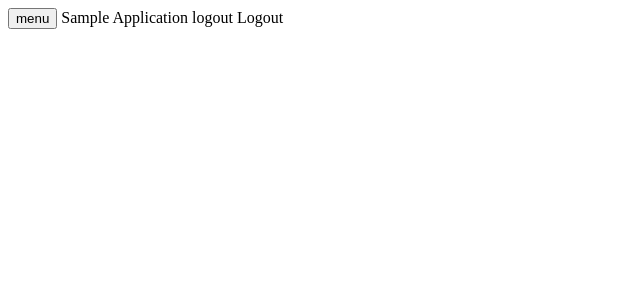
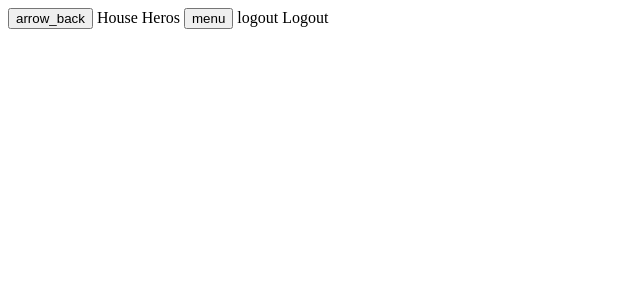
Before and after one commit to HobbyBlobby/ChoreHero, a PHP site: page /app/app.component.html in a window 1280 px wide. Shown: the top 300 px of the page, without its empty margins (0-640 px from the left). Run offline with PHP 8.4, Linux system fonts and the light colour scheme.

Commit message:
back button

```diff
--- a/src/app/app.component.html
+++ b/src/app/app.component.html
@@ -1,12 +1,16 @@
 <main class="body">
     <mat-toolbar color="primary" >
+      <button mat-icon-button aria-label="Button to navigate back" (click)="this.navBack()">
+        <mat-icon>arrow_back</mat-icon>
+      </button>
+      <span>House Heros</span>
+        <span class="toolbar-spacer"></span>
         <button mat-icon-button aria-label="Button to open Menu" (click)="this.toggleMenu()">
           <mat-icon>menu</mat-icon>
         </button>
-        <span>Sample Application</span>
     </mat-toolbar>
 <mat-sidenav-container autosize class="sidenav-container">
-      <mat-sidenav #sidenav mode="over">
+      <mat-sidenav #sidenav mode="side" position="end">
         <mat-nav-list>
           <a mat-list-item (click)="this.submitLogout()">
             <span class="entry">
--- a/src/styles.scss
+++ b/src/styles.scss
@@ -18,6 +18,9 @@ mat-sidenav {
     white-space: pre-wrap
 }
 
+.toolbar-spacer {
+    flex: 1 1 auto;
+}
 /**
 * Generated theme by Material Theme Generator
 * https://materialtheme.arcsine.dev
```
Also changed, not shown: src/app/app.component.ts (+6 -1 lines).
